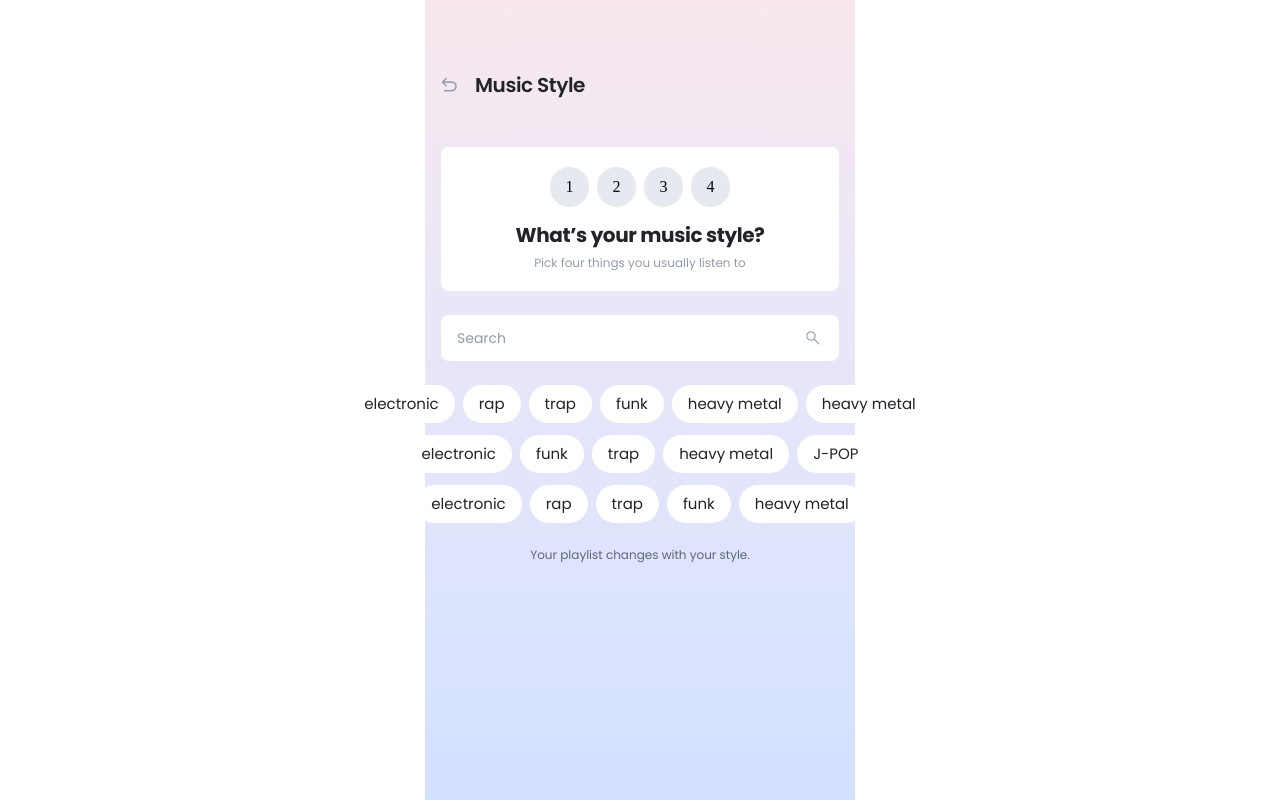
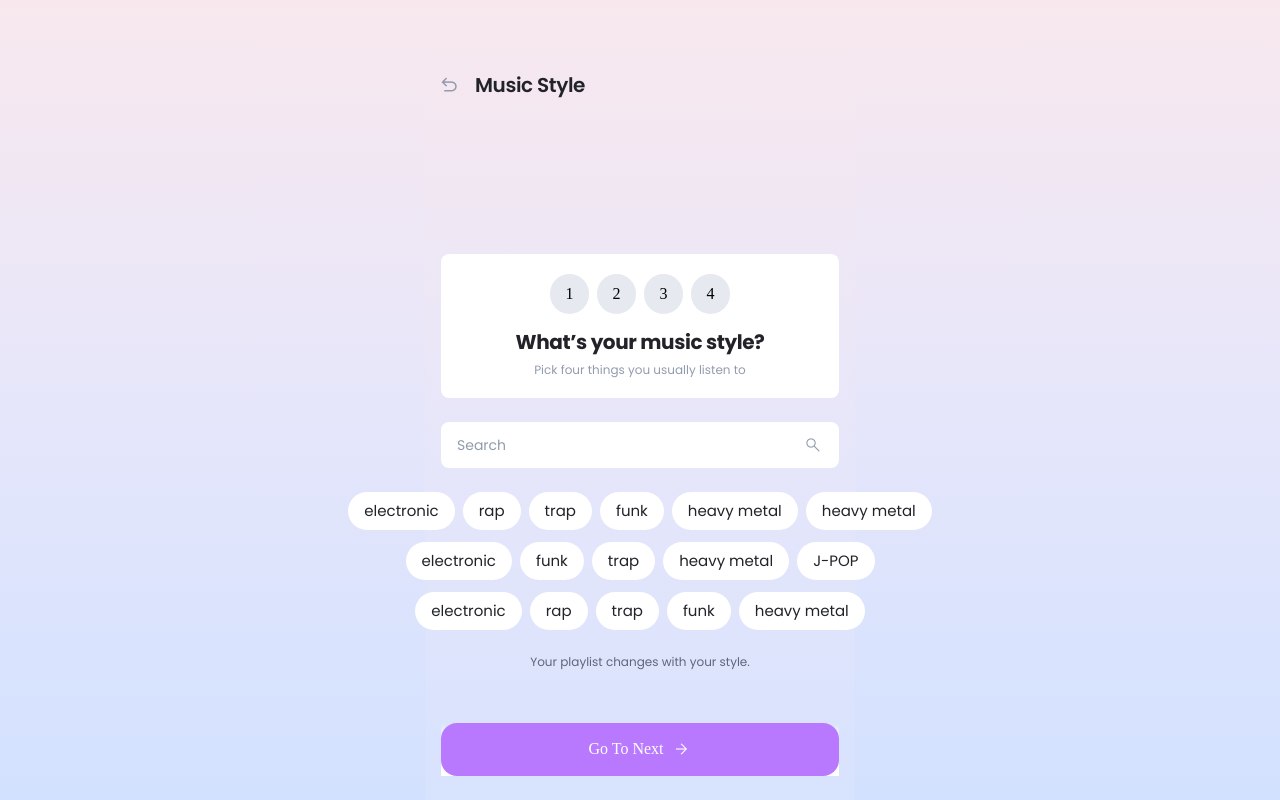
Before and after one commit to DAON-SJSU/layered.frontend, a React (Vite) app: page /choicePreference in a window 1280 px wide. Built offline with nearby package versions, Linux system fonts and the light colour scheme.

Commit message:
feat :: submit버튼 추가

```diff
--- /dev/null
+++ b/src/components/submitBtn/index.tsx
@@ -0,0 +1,19 @@
+import * as _ from './style';
+
+interface SubmitBtnProps{
+    text : String;
+    icon : String;
+}
+
+const SubmitBtn = ({text, icon} : SubmitBtnProps) => {
+    return (
+        <_.BtnWrapper>
+            <_.BtnContainer>
+                <_.BtnText>{text}</_.BtnText>
+                <span className="material-symbols-outlined" style={_.Icon}>{icon}</span>
+            </_.BtnContainer>
+        </_.BtnWrapper>
+    );
+}
+
+export default SubmitBtn;
--- /dev/null
+++ b/src/components/submitBtn/style.ts
@@ -0,0 +1,44 @@
+import styled from "@emotion/styled";
+
+export const BtnWrapper = styled.div`
+    width: 100%;
+    display: flex;
+    justify-content: center;
+    align-items: center;
+    padding: 0;
+`
+
+export const BtnContainer = styled.button`
+    display: flex;
+    width: 100%;
+    padding: var(--Gap-16) var(--Gap-24);
+    justify-content: center;
+    align-items: center;
+    gap: var(--Gap-8);
+    align-self: stretch;
+    border-radius: 16px;
+    border: none;
+    background: var(--Emotions-Dreamy);
+    box-shadow: none;
+    outline: none;
+    overflow: hidden;
+`
+
+export const BtnText = styled.p`
+    color: var(--Text-Text-OnColor);
+    text-align: center;
+
+    font-family: "Wanted Sans";
+    font-size: var(--Body-Body-2-Size);
+    font-style: normal;
+    font-weight: 400;
+    line-height: 130%;
+`
+
+export const Icon = {
+    color: 'var(--Text-Text-OnColor)',
+    fontSize: '20px',
+    fontStyle: 'normal',
+    fontWeight: '300',
+    lineHeight: '100%'
+}
--- a/src/index.css
+++ b/src/index.css
@@ -7,6 +7,7 @@ html, body {
   height: 100vh;
   overflow-x: hidden;
   box-sizing: border-box;
+  background: linear-gradient(180deg, #F8E8EE 0.01%, #E6E6FA 50%, #D2E1FF 99.99%);
 }
 
 :root{
@@ -22,10 +23,13 @@ html, body {
   --Gap-16 : 16px;
   --Gap-20 : 20px;
   --Gap-24 : 24px;
+  --Gap-48 : 48px;
 
   --Radius-8 : 8px;
   --Radius-14 : 14px;
   --Radius-Max : 999px;
+
+  --Body-Body-2-Size : 16px;
 
   --Grayscale-Grayscale-60 : #5D677A;
   --Grayscale-Grayscale-80 : #212329;
@@ -35,4 +39,8 @@ html, body {
   --Text-Text-20 : #5D677A;
   --Text-Text-30 : #929BAD;
 
+  --Text-Text-OnColor : #FFF;
+
+
+  --Emotions-Dreamy : #B979FF;
 }
--- a/src/pages/choicePreference/index.tsx
+++ b/src/pages/choicePreference/index.tsx
@@ -1,12 +1,15 @@
 import HeaderBar from '../../components/headerBar/index';
 import MusicType from '../../components/musicType';
+import SubmitBtn from '../../components/submitBtn';
 import * as _ from './style';
 
 const ChoicePreference = () => {
-    return(
+    return (
         <>
-            <HeaderBar text={"Music Style"}/>
+            <HeaderBar text={"Music Style"} />
             <_.Container>
+                <_.sectionFrist>
+                    <_.SectionFirstDiv>
                         <_.MusicSelectBox>
                             <_.Musics>
                                 <_.Music>1</_.Music>
@@ -49,7 +52,13 @@ const ChoicePreference = () => {
                             </_.TypeLine>
                         </_.TypeBox>
                         <_.SubText>Your playlist changes with your style.</_.SubText>
+                    </_.SectionFirstDiv>
+                </_.sectionFrist>
+                <_.SubmitBtnContainer>
+                    <SubmitBtn text={"Go To Next"} icon={"arrow_forward"} />
+                </_.SubmitBtnContainer>
             </_.Container>
+
         </>
     );
 }
--- a/src/pages/choicePreference/style.ts
+++ b/src/pages/choicePreference/style.ts
@@ -10,6 +10,27 @@ export const Container = styled.div`
     flex: 1 0 0;
     align-self: stretch;
     height: auto;
+`
+
+export const sectionFrist = styled.section`
+    display: flex;
+    flex-direction: column;
+    justify-content: center;
+    align-items: center;
+    gap: var(--Gap-48);
+    flex: 1 0 0;
+    align-self: stretch;
+`
+
+export const SectionFirstDiv = styled.div`
+    width: 100%;
+    height: 630px;
+    box-sizing : border-box;
+    display: flex;
+    flex-direction: column;
+    align-items: center;
+    justify-content: center;
+    gap: var(--Gap-24);
 `
 
 export const MusicSelectBox = styled.div`
@@ -127,7 +148,7 @@ export const TypeBox = styled.div`
 
 export const TypeLine = styled.div`
     display: flex;
-    justify-content: flex-start;s
+    justify-content: flex-start;
     align-items: center;
     gap: var(--Gap-8);
     overflow-x: auto;
@@ -139,3 +160,13 @@ export const TypeLine = styled.div`
         display: none;
     }
 `
+
+export const SubmitBtnContainer = styled.div`
+    position: sticky;
+    margin: 20px;
+    bottom: 24px;
+    width: 100%;
+    background: linear-gradient(to top, white 60%, transparent);
+    display: flex;
+    justify-content: center;
+`
```
Lines whose indentation alone changed are shown as unchanged.
